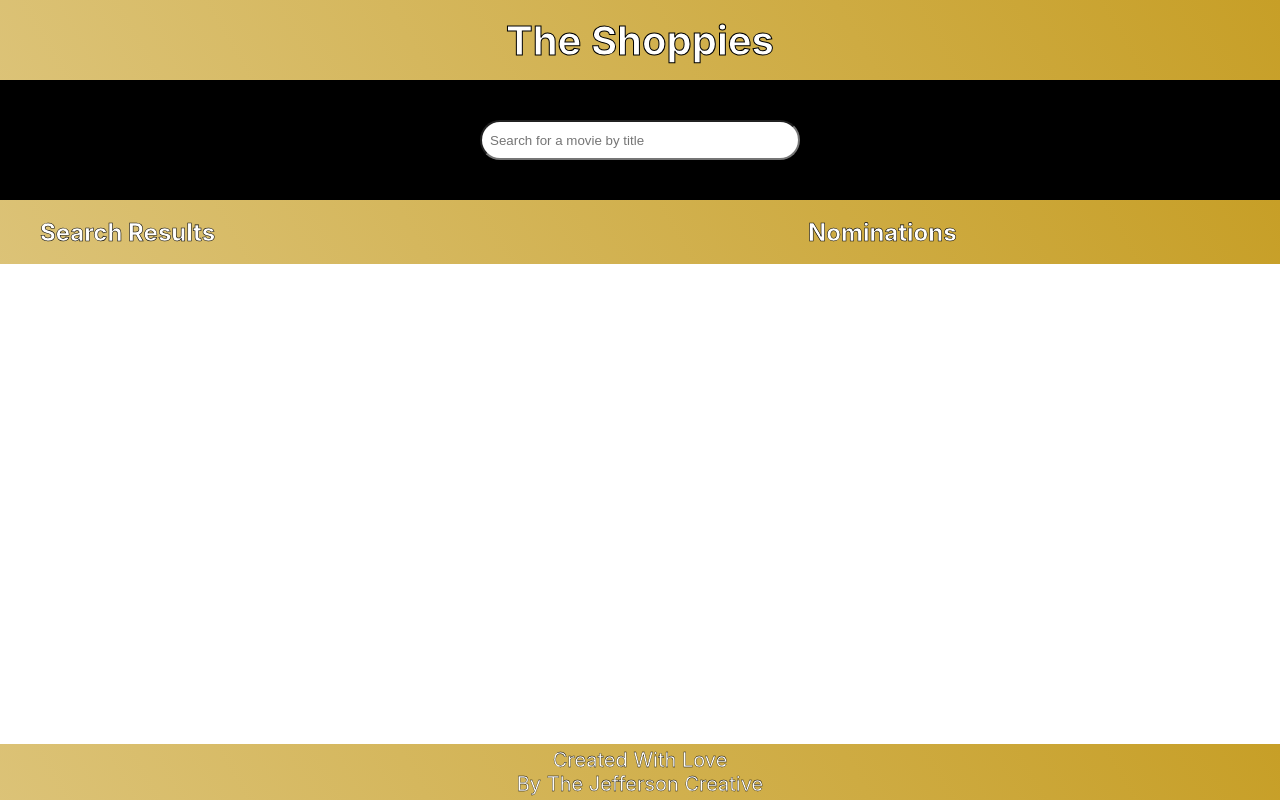
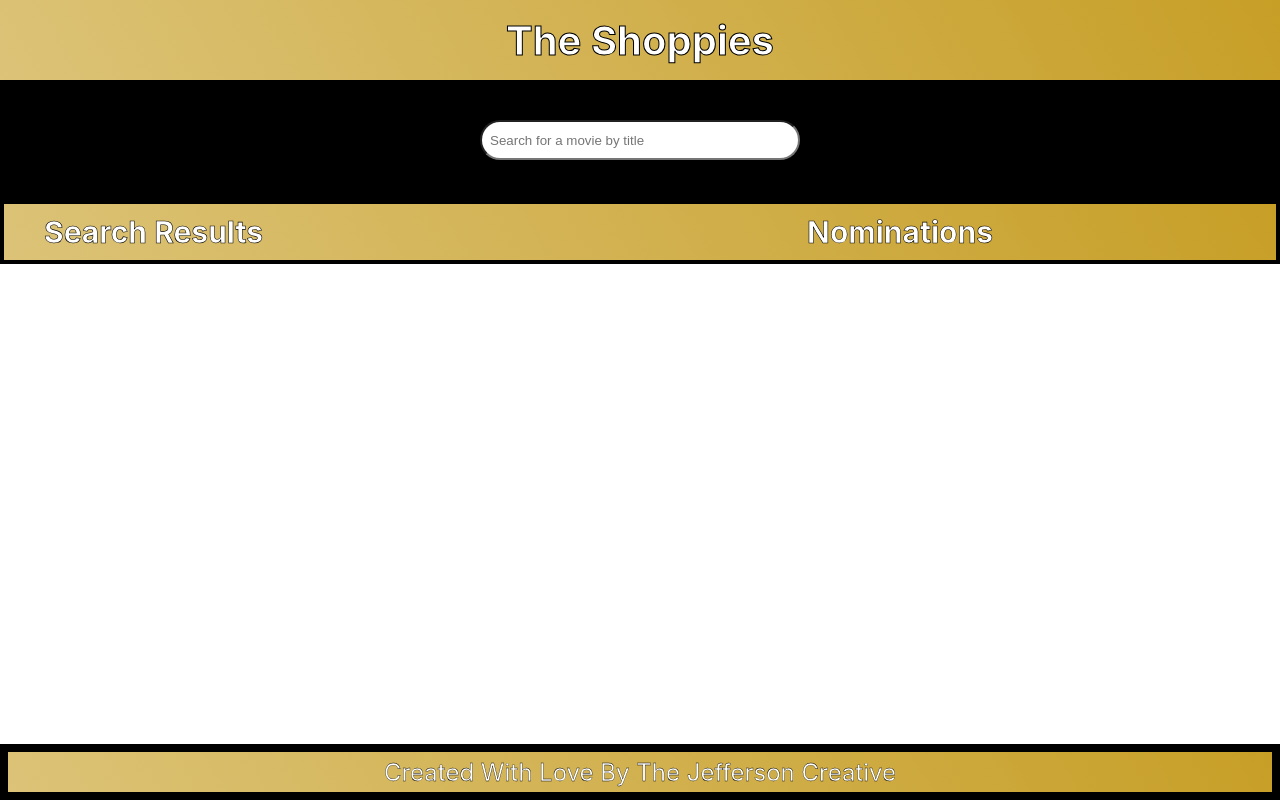
Before and after one commit to nick-echevarria/the-shoppies, a React (Create React App) app: page / in a window 1280 px wide. Built offline with nearby package versions, Linux system fonts and the light colour scheme.

Commit message:
Chore: continue style tweaks

```diff
--- a/src/App.js
+++ b/src/App.js
@@ -24,7 +24,7 @@ class App extends Component {
   fetchMovies = (event) => {
     fetch(`${OMDB_URL}/?apikey=${API_KEY}&s=${event.target.value}&plot=full`)
       .then(res => res.json())
-      .then(data => this.setState({ results : data["Search"] }))
+      .then(data => console.log(data))
   }
 
   nominate = (movie) => {
@@ -61,7 +61,7 @@ class App extends Component {
           handleQuery={this.handleQuery}
           fetchMovies={this.fetchMovies}
         />
-        <SubHeader />
+        <SubHeader query={this.state.query}/>
         <Body
           results={this.state.results}
           nominations={this.state.nominations}
--- a/src/containers/Footer.js
+++ b/src/containers/Footer.js
@@ -4,8 +4,7 @@ import '../css/Footer.css'
 const Footer = () => {
     return (
         <div className="footer-container">
-            <div>Created With Love</div>
-            <div>By The Jefferson Creative</div>
+            Created With Love By The Jefferson Creative
         </div>
     );
 }
--- a/src/css/Footer.css
+++ b/src/css/Footer.css
@@ -4,10 +4,11 @@
     align-items: center;
     background: linear-gradient(240deg, rgba(199, 159, 39) 0%, rgba(255, 255, 255) 270%);
     font-weight: 400;
-    font-size: 2.5vh;
+    font-size: 3vh;
     height: 7vh;
     width: 100vw;
     color: white;
     -webkit-text-stroke: .04vh black;
     flex-direction: column;
+    border: 1vh black solid;
 }
--- a/src/css/Nomination.css
+++ b/src/css/Nomination.css
@@ -3,6 +3,20 @@
     width: inherit;
     color: black;
     background-color: white;
+    border-top: 1vh black solid;
+    border-right: 1vh black solid;
+    border-left: 1vh black solid;
+    border-bottom: .5vh black solid;
+    display: flex;
+    flex-direction: row;
+    justify-content: space-between;
+}
+
+.nomination-full {
+    height: 12vh;
+    width: inherit;
+    color: black;
+    background-color: green;
     border-top: 1vh black solid;
     border-right: 1vh black solid;
     border-left: 1vh black solid;
@@ -38,6 +52,8 @@
     background-size: cover;
     background-repeat: no-repeat;
     position: absolute;
+    border: 1px black solid;
+    cursor: pointer;
 }
 
 .remove-nomination-button:hover {
@@ -45,3 +61,7 @@
     box-shadow: 0 0 2vh rgb(199, 159, 39);
     border: 1px solid rgb(199, 159, 39);
 }
+
+.remove-nomination-button:active {
+    transform: scale(.9);
+}
--- a/src/css/Result.css
+++ b/src/css/Result.css
@@ -50,6 +50,7 @@
     position: absolute;
     top: 1vh;
     right: 2vh;
+    cursor: pointer;
 }
 
 .movie-button:hover {
@@ -57,3 +58,7 @@
     box-shadow: 0 0 2vh rgb(199, 159, 39);
     border: 1px solid rgb(199, 159, 39);
 }
+
+.movie-button:active {
+    transform: scale(.9);
+}
--- a/src/css/SubHeader.css
+++ b/src/css/SubHeader.css
@@ -5,6 +5,8 @@
     background: linear-gradient(240deg, rgba(199, 159, 39) 0%, rgba(255, 255, 255) 270%);
     color: white;
     -webkit-text-stroke: .07vh black;
+    font-size: 2.5vh;
+    border: .5vh black solid;
 }
 
 .search-results-title {
--- a/src/presentational/Nomination.js
+++ b/src/presentational/Nomination.js
@@ -6,7 +6,7 @@ const Nomination = (props) => {
     return (
         <ul>
             {nominations.map((nomination) => (
-                <li className="nomination" key={nomination.imdbID}>
+                <li className={nominations.length === 5 ? "nomination-full" : "nomination"} key={nomination.imdbID}>
                     <div className="nomination-title">
                         {nomination.Title}
                     </div>
--- a/src/presentational/SubHeader.js
+++ b/src/presentational/SubHeader.js
@@ -1,10 +1,12 @@
+import { queryByTestId } from '@testing-library/react';
 import React from 'react';
 import '../css/SubHeader.css'
 
-const SubHeader = () => {
+const SubHeader = (props) => {
+    let { query } = props;
     return (
         <div className="subheader-container">
-            <h2 className="search-results-title">Search Results</h2>
+            {query.length === 0 ? <h2 className="search-results-title">Search Results</h2> : <h2 className="search-results-title">Search Results for {query}</h2>}
             <h2 className="nominations-title">Nominations</h2>
         </div>
     );
```
Also changed, not shown: src/containers/Nominations.js (line endings or trailing spaces), 1 other file (tests, documents, lock files or other folders).
